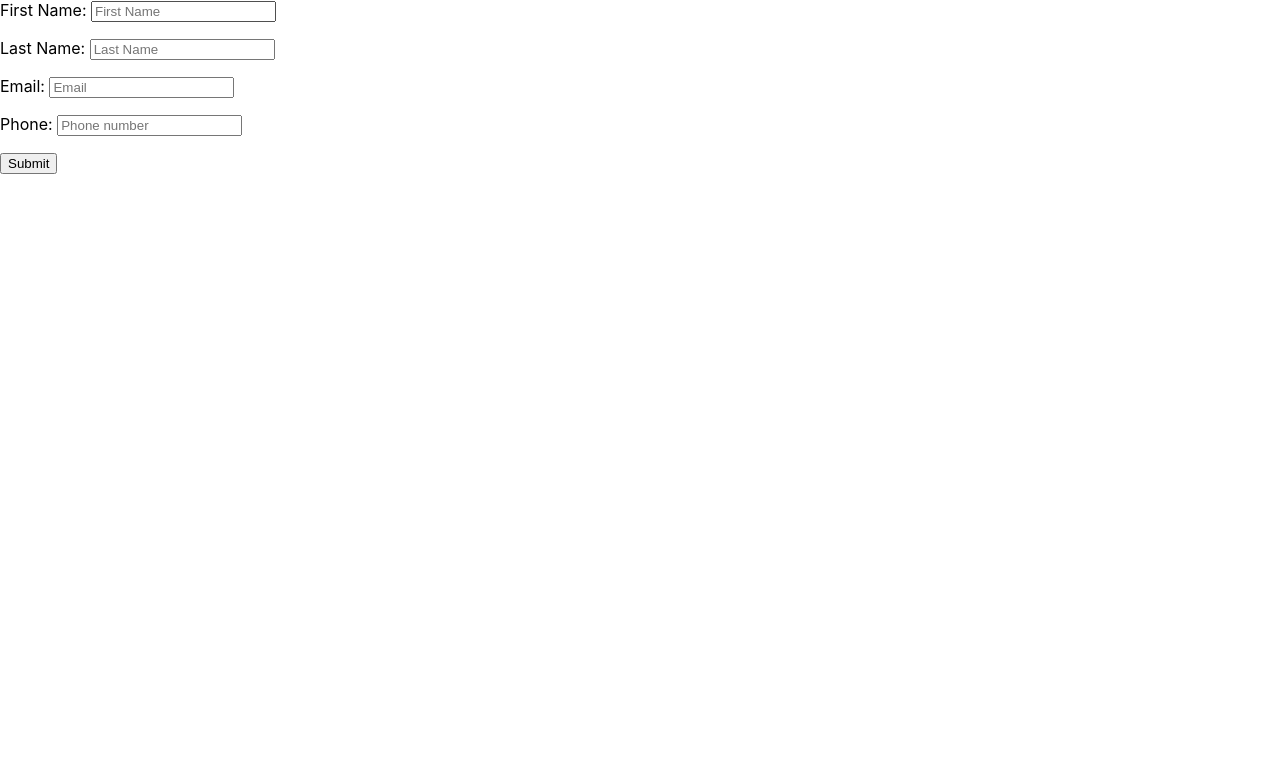
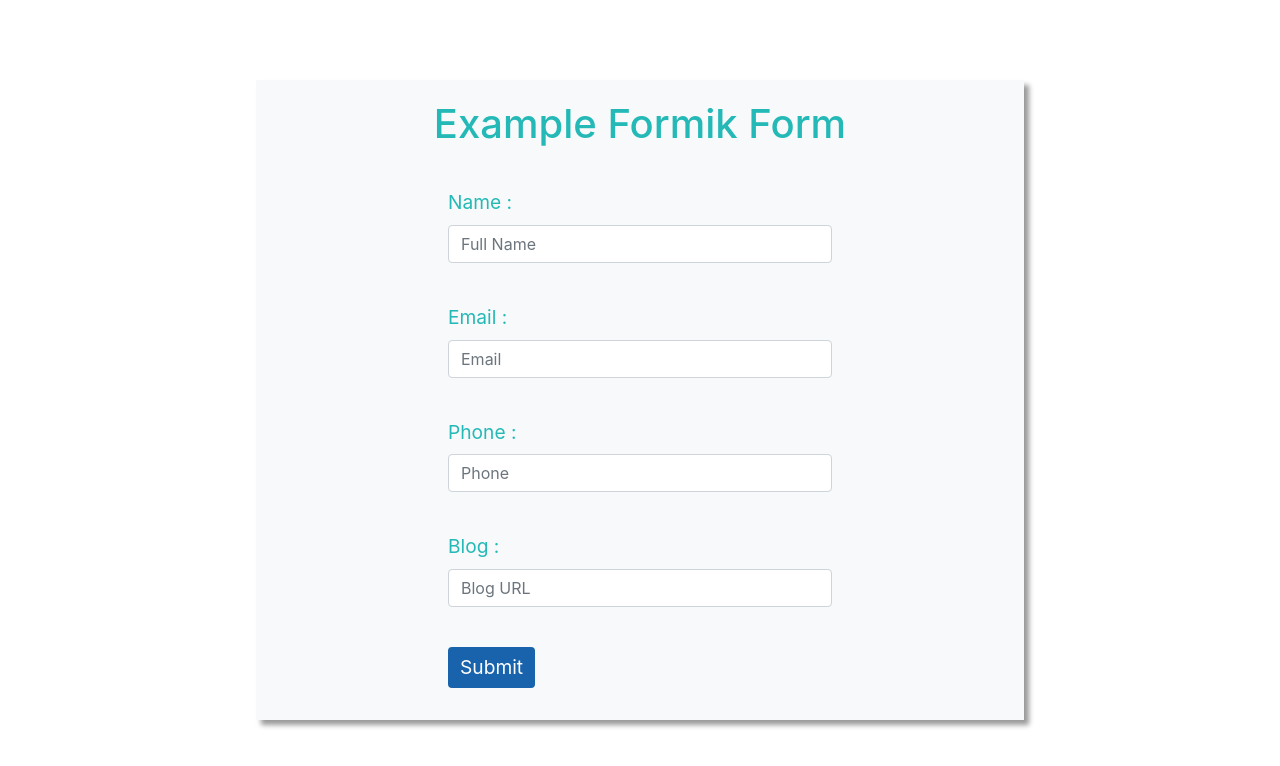
Before and after one commit to djparks/react-form, a React (Create React App) app: page / in a window 1280 px wide. Shown: the top 766 px of the page. Built offline with nearby package versions, Linux system fonts and the light colour scheme.

Commit message:
Formik example

```diff
--- a/package.json
+++ b/package.json
@@ -9,11 +9,13 @@
     "@testing-library/user-event": "^12.1.10",
     "axios": "^0.21.1",
     "bootstrap": "^5.0.1",
+    "formik": "^2.2.9",
     "react": "^17.0.2",
     "react-bootstrap": "^1.6.1",
     "react-dom": "^17.0.2",
     "react-hook-form": "^7.8.3",
     "react-scripts": "4.0.3",
+    "styled-components": "^5.3.0",
     "web-vitals": "^1.0.1",
     "yup": "^0.32.9"
   },
--- a/public/index.html
+++ b/public/index.html
@@ -24,6 +24,13 @@
       work correctly both with client-side routing and a non-root public URL.
       Learn how to configure a non-root public URL by running `npm run build`.
     -->
+      <!-- Bootstrap Styles -->
+      <link
+      rel="stylesheet"
+      href="https://maxcdn.bootstrapcdn.com/bootstrap/4.3.1/css/bootstrap.min.css"
+      integrity="sha384-ggOyR0iXCbMQv3Xipma34MD+dH/1fQ784/j6cY/iJTQUOhcWr7x9JvoRxT2MZw1T"
+      crossorigin="anonymous"
+    />
     <title>React App</title>
   </head>
   <body>
--- a/src/App.css
+++ b/src/App.css
@@ -4,13 +4,6 @@
 
 .App-logo {
   height: 40vmin;
-  pointer-events: none;
-}
-
-@media (prefers-reduced-motion: no-preference) {
-  .App-logo {
-    animation: App-logo-spin infinite 20s linear;
-  }
 }
 
 .App-header {
@@ -25,14 +18,5 @@
 }
 
 .App-link {
-  color: #61dafb;
+  color: #09d3ac;
 }
-
-@keyframes App-logo-spin {
-  from {
-    transform: rotate(0deg);
-  }
-  to {
-    transform: rotate(360deg);
-  }
-}
--- a/src/App.js
+++ b/src/App.js
@@ -1,7 +1,21 @@
 import React from "react";
-import { useForm } from "react-hook-form";
-import { yupResolver } from '@hookform/resolvers/yup';
-import * as yup from "yup";
+
+import './App.css';
+import ContactForm from './ContactForm';
+
+function App() {
+    return (
+        <div className="App">
+            <ContactForm />
+        </div>
+    );
+}
+
+export default App;
+
+// import { useForm } from "react-hook-form";
+// import { yupResolver } from '@hookform/resolvers/yup';
+// import * as yup from "yup";
 
 /*
 const schemaTax = yup.object().shape({
@@ -37,6 +51,7 @@
 }
 */
 
+/*
 const schema = yup.object().shape({
     firstName: yup.string().required(),
     lastName: yup.string().required(),
@@ -85,3 +100,4 @@
         </form>
     );
 }
+*/
--- /dev/null
+++ b/src/ContactForm.js
@@ -0,0 +1,190 @@
+import React from 'react';
+import styled from 'styled-components';
+import { Form, Button } from 'react-bootstrap';
+import { Formik, ErrorMessage } from 'formik';
+import * as Yup from 'yup';
+
+const CONTAINER = styled.div`
+  background: #F7F9FA;
+  height: auto;
+  width: 90%;
+  margin: 5em auto;
+  color: snow;
+  -webkit-box-shadow: 5px 5px 5px 0px rgba(0, 0, 0, 0.4);
+  -moz-box-shadow: 5px 5px 5px 0px rgba(0, 0, 0, 0.4);
+  box-shadow: 5px 5px 5px 0px rgba(0, 0, 0, 0.4);
+
+  @media(min-width: 786px) {
+    width: 60%;
+  }
+
+  label {
+    color: #24B9B6;
+    font-size: 1.2em;
+    font-weight: 400;
+  }
+
+  .error {
+    border: 2px solid #FF6565;
+  }
+
+  .error-message {
+    color: #FF6565;
+    padding: .5em .2em;
+    height: 1em;
+    position: absolute;
+    font-size: .8em;
+  }
+
+  h1 {
+    color: #24B9B6;
+    padding-top: .5em;
+  }
+
+  .form-group {
+    margin-bottom: 2.5em;
+  }
+`;
+
+const MYFORM = styled(Form)`
+  width: 90%;
+  text-align: left;
+  padding-top: 2em;
+  padding-bottom: 2em;
+
+  @media(min-width: 786px) {
+    width: 50%;
+  }
+`;
+
+const BUTTON = styled(Button)`
+  background: #1863AB;
+  border: none;
+  font-size: 1.2em;
+  font-weight: 400;
+
+  &:hover {
+    background: #1D3461;
+  }
+`;
+
+// RegEx for phone number validation
+const phoneRegExp = /^(\+?\d{0,4})?\s?-?\s?(\(?\d{3}\)?)\s?-?\s?(\(?\d{3}\)?)\s?-?\s?(\(?\d{4}\)?)?$/
+
+// Schema for yup
+const validationSchema = Yup.object().shape({
+    name: Yup.string()
+        .min(2, "*Names must have at least 2 characters")
+        .max(100, "*Names can't be longer than 100 characters")
+        .required("*Name is required"),
+    email: Yup.string()
+        .email("*Must be a valid email address")
+        .max(100, "*Email must be less than 100 characters")
+        .required("*Email is required"),
+    phone: Yup.string()
+        .matches(phoneRegExp, "*Phone number is not valid")
+        .required("*Phone number required"),
+    blog: Yup.string()
+        .url("*Must enter URL in http://www.example.com format")
+        .required("*URL required")
+});
+
+const ContactForm = () => {
+    return(
+        <CONTAINER>
+            <h1>Example Formik Form</h1>
+            <Formik
+                initialValues={{ name:"", email:"", phone:"", blog:""}}
+                validationSchema={validationSchema}
+                onSubmit={(values, {setSubmitting, resetForm}) => {
+                    // When button submits form and form is in the process of submitting, submit button is disabled
+                    setSubmitting(true);
+
+                    // Simulate submitting to database, shows us values submitted, resets form
+                    setTimeout(() => {
+                        alert(JSON.stringify(values, null, 2));
+                        resetForm();
+                        setSubmitting(false);
+                    }, 500);
+                }}
+            >
+                {( {values,
+                       errors,
+                       touched,
+                       handleChange,
+                       handleBlur,
+                       handleSubmit,
+                       isSubmitting }) => (
+                    <MYFORM onSubmit={handleSubmit} className="mx-auto">
+                        <Form.Group controlId="formName">
+                            <Form.Label>Name :</Form.Label>
+                            <Form.Control
+                                type="text"
+                                name="name"
+                                placeholder="Full Name"
+                                onChange={handleChange}
+                                onBlur={handleBlur}
+                                value={values.name}
+                                className={touched.name && errors.name ? "has-error" : null}
+                            />
+                            {touched.name && errors.name ? (
+                                <div className="error-message">{errors.name}</div>
+                            ): null}
+                        </Form.Group>
+                        <Form.Group controlId="formEmail">
+                            <Form.Label>Email :</Form.Label>
+                            <Form.Control
+                                type="text"
+                                name="email"
+                                placeholder="Email"
+                                onChange={handleChange}
+                                onBlur={handleBlur}
+                                value={values.email}
+                                className={touched.email && errors.email ? "has-error" : null}
+                            />
+                            {touched.email && errors.email ? (
+                                <div className="error-message">{errors.email}</div>
+                            ): null}
+                        </Form.Group>
+                        <Form.Group controlId="formPhone">
+                            <Form.Label>Phone :</Form.Label>
+                            <Form.Control
+                                type="text"
+                                name="phone"
+                                placeholder="Phone"
+                                onChange={handleChange}
+                                onBlur={handleBlur}
+                                value={values.phone}
+                                className={touched.phone && errors.phone ? "has-error" : null}
+                            />
+                            {touched.phone && errors.phone ? (
+                                <div className="error-message">{errors.phone}</div>
+                            ): null}
+                        </Form.Group>
+                        <Form.Group controlId="formBlog">
+                            <Form.Label>Blog :</Form.Label>
+                            <Form.Control
+                                type="text"
+                                name="blog"
+                                placeholder="Blog URL"
+                                onChange={handleChange}
+                                onBlur={handleBlur}
+                                value={values.blog}
+                                className={touched.blog && errors.blog ? "has-error" : null}
+                            />
+                            {touched.blog && errors.blog ? (
+                                <div className="error-message">{errors.blog}</div>
+                            ): null}
+                        </Form.Group>
+                        {/*Submit button that is disabled after button is clicked/form is in the process of submitting*/}
+                        <BUTTON variant="primary" type="submit" disabled={isSubmitting}>
+                            Submit
+                        </BUTTON>
+                    </MYFORM>
+                )}
+            </Formik>
+        </CONTAINER>
+    );
+}
+
+export default ContactForm;
```
Also changed, not shown: 2 other files (tests, documents, lock files or other folders).
